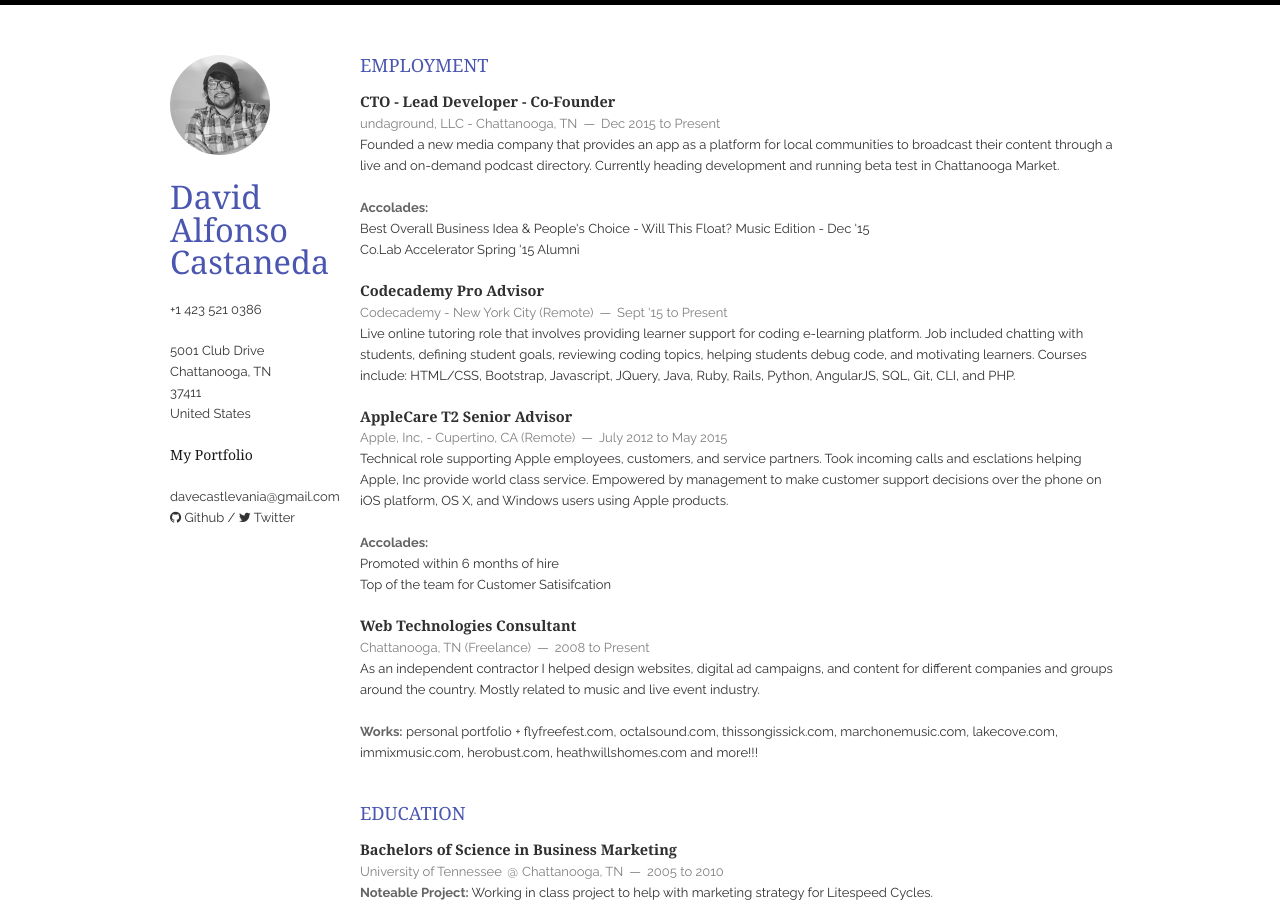
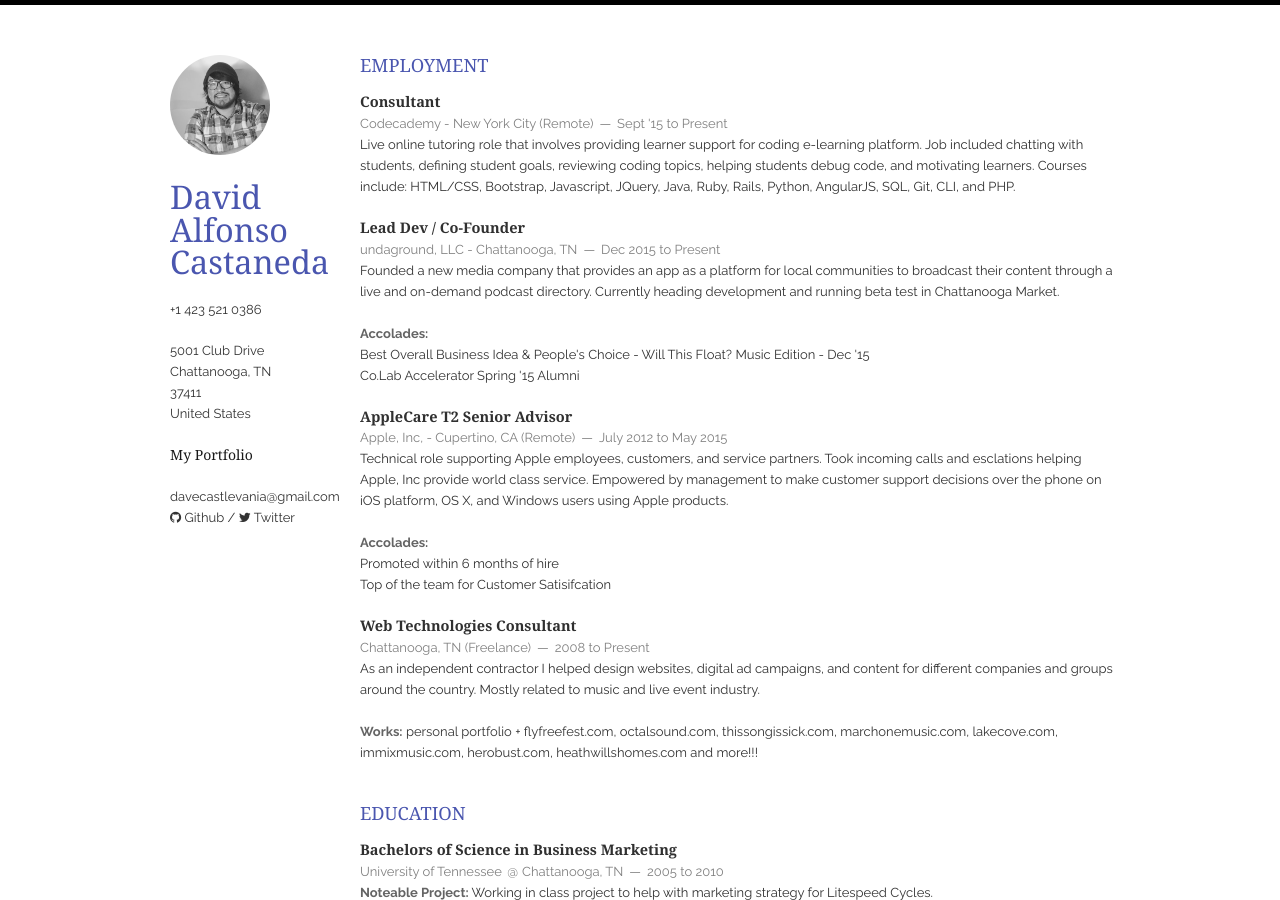
Before and after one commit to davecastlevania/davecastlevania.github.io, a Jekyll site: the page built from index.html, in a window 1280 px wide and 900 px high. Built offline with Jekyll 4.4.1, drawn with Linux system fonts in a browser that asks for light colours; nearby versions of some CDN libraries; Markdown is read by kramdown in place of the engine named in the settings; the list of posts is cut into pages by our own code; part of the change alters nothing that is shown.

Commit message:
Changing order of Portfolio

```diff
--- a/_includes/employment.html
+++ b/_includes/employment.html
@@ -2,7 +2,15 @@
     <h1>Employment</h1>
     <article>
         <header>
-            <h1>CTO - Lead Developer - Co-Founder</h1>
+            <h1>Consultant</h1>
+            <span><address>Codecademy - New York City (Remote)</address><time>Sept '15 to Present</time></span>
+        </header>
+        <p>Live online tutoring role that involves providing learner support for coding e-learning platform. Job included chatting with students, defining student goals, reviewing coding topics, helping students debug code, and motivating learners. Courses
+            include: HTML/CSS, Bootstrap, Javascript, JQuery, Java, Ruby, Rails, Python, AngularJS, SQL, Git, CLI, and PHP.</p>
+    </article>
+    <article>
+        <header>
+            <h1>Lead Dev / Co-Founder</h1>
             <span><address>undaground, LLC - Chattanooga, TN</address><time>Dec 2015 to Present</time></span>
         </header>
         <p>Founded a new media company that provides an app as a platform for local communities to broadcast their content through a live and on-demand podcast directory. Currently heading development and running beta test in Chattanooga Market.
@@ -11,14 +19,6 @@
             <br><a href="http://nooga.com/171887/the-will-this-float-winners-are/">Best Overall Business Idea & People's Choice - Will This Float? Music Edition - Dec '15</a>
             <br><a href="http://www.timesfreepress.com/news/business/aroundregion/story/2016/may/20/budding-entrepreneurs-turn-angst-business-ide/366592/">Co.Lab Accelerator Spring '15 Alumni</a></p>
         </p>
-    </article>
-    <article>
-        <header>
-            <h1>Codecademy Pro Advisor</h1>
-            <span><address>Codecademy - New York City (Remote)</address><time>Sept '15 to Present</time></span>
-        </header>
-        <p>Live online tutoring role that involves providing learner support for coding e-learning platform. Job included chatting with students, defining student goals, reviewing coding topics, helping students debug code, and motivating learners. Courses
-            include: HTML/CSS, Bootstrap, Javascript, JQuery, Java, Ruby, Rails, Python, AngularJS, SQL, Git, CLI, and PHP.</p>
     </article>
     <article>
         <header>
```
